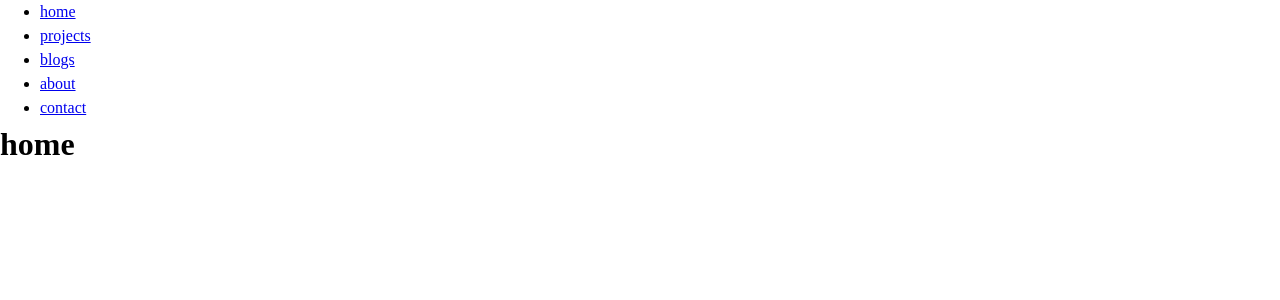
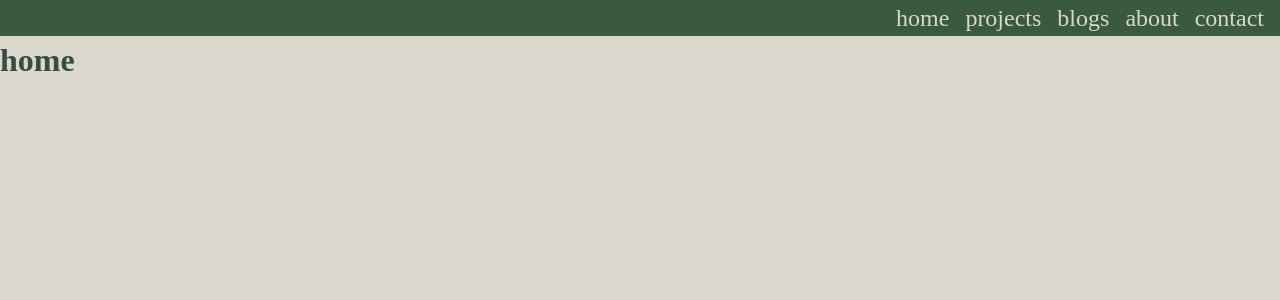
Before and after one commit to jckstllrd/personal-site, a React (Vite) app: page / in a window 1280 px wide. Shown: the top 300 px of the page. Built offline with nearby package versions, Linux system fonts and the light colour scheme.

Commit message:
style: setup css modules pattern with nav component

```diff
--- /dev/null
+++ b/src/components/Nav.module.css
@@ -0,0 +1,24 @@
+.navWrapper {
+  background-color: var(--color-border);
+  color: var(--color-bg);
+  font-size: var(--text-xl);
+  display: flex;
+  justify-content: flex-end;
+  padding: 0 var(--space-lg);
+}
+
+a {
+  text-decoration: none;
+  color: var(--color-bg);
+}
+
+a:active {
+  color: var(--color-accent);
+}
+
+.navLinks {
+  list-style: none;
+  display: flex;
+  justify-content: space-between;
+  gap: var(--space-lg);
+}
--- a/src/components/Nav.tsx
+++ b/src/components/Nav.tsx
@@ -1,10 +1,11 @@
 import { Link } from "react-router";
+import styles from "./Nav.module.css";
 
 function Nav() {
   return (
     <header>
-      <nav>
-        <ul>
+      <nav className={styles.navWrapper}>
+        <ul className={styles.navLinks}>
           <li>
             <Link to="/">home</Link>
           </li>
--- a/src/styles/global.css
+++ b/src/styles/global.css
@@ -107,4 +107,7 @@ h6 {
 
   --shadow-sm: 5px 5px grey;
   --shadow-md: 10px 10px grey;
+
+  color: var(--color-text);
+  background: var(--color-bg);
 }
```
